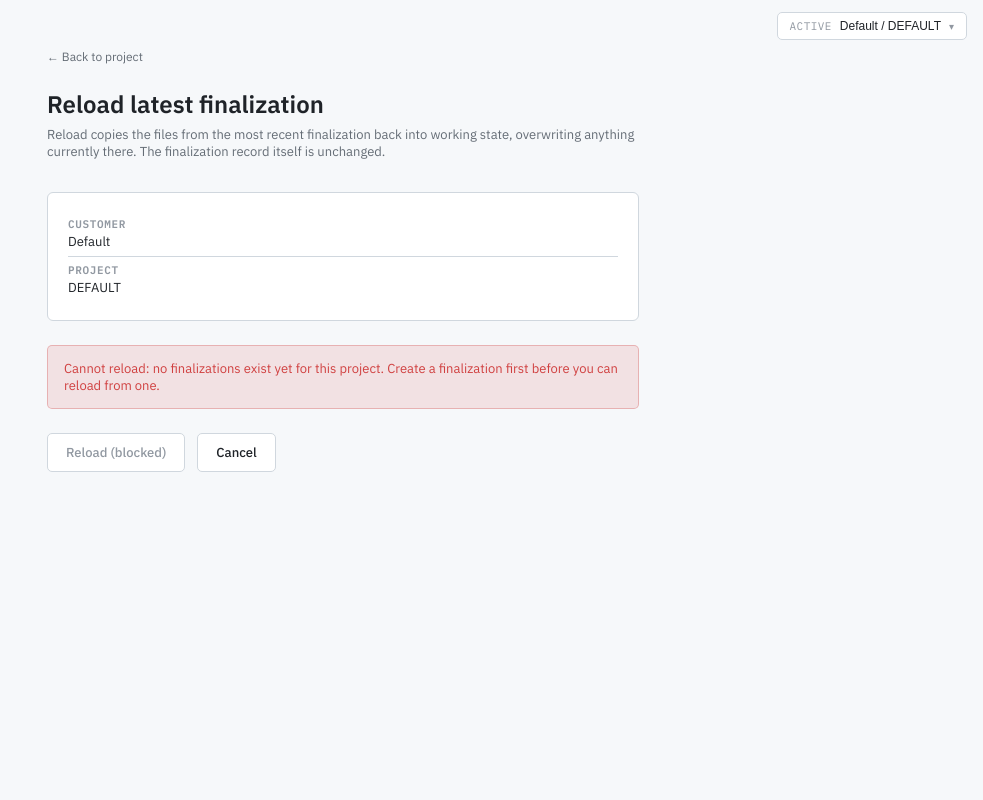
After one commit to mvorstman/cv-healthcheck, a Flask app: page /customers/default/projects/default/reload in a window 1280 px wide. The commit adds this page. Shown: the whole page, without its empty margins (297-1280 px from the left). Run offline with Flask 3, Linux system fonts and the light colour scheme; data comes from the database, SQL or seed files in the repository; tables that the repository leaves empty hold one stand-in row (values such as "Sample post"); parts of the project's set-up code (start-up, migrations or seed data) failed here and were passed over.

Commit message:
Phase 5 step 4: reload UI
GET /customers/<c>/projects/<p>/reload renders project_reload.html
with three branches:
  - No finalizations: blocked message ("Cannot reload: no
    finalizations exist yet. Create a finalization first."),
    disabled Reload button.
  - Latest finalization exists, working matches it: soft info
    message ("Working state currently matches finalization #N,
    so no data will be lost.") + Reload button.
  - Latest finalization exists, working differs from it: firm
    warning ("This will discard N modifications to working state
    since finalization #N") + list of modified subjects +
    Reload button labeled "Reload #N (discard working changes)".

The diff signal comes from diff_working_vs_latest in the step-1
module. Symmetric difference catches subjects added to or removed
from working since the finalization, plus content differences on
latest.json per subject.

POST calls reload_latest_finalization. On race (finalization rows
deleted between GET and POST) re-renders the blocked page with 400.
On success: flash "Reloaded finalization #N" + redirect to detail.

project_detail.html gets a "Reload latest" button next to
"Finalize" — only rendered when at least one finalization exists.

Smoke-tested manually:
  - GET on project with matching working+latest → 200 with soft warn
  - GET on project with differing working → 200 with firm warn +
    subject list
  - POST → 302 redirect, working overwritten with finalized files
  - GET on no-finalizations project → 200 with blocked message
  - POST on no-finalizations → 400 with blocked page re-rendered

Co-Authored-By: Claude Sonnet 4.6 <noreply@anthropic.com>

```diff
--- a/src/cvhealthcheck/web/routes/projects.py
+++ b/src/cvhealthcheck/web/routes/projects.py
@@ -375,6 +375,84 @@ def projects_finalize(customer_id: str, project_id: str):
     )
 
 
+@bp.route("/customers/<customer_id>/projects/<project_id>/reload", methods=["GET", "POST"])
+def projects_reload(customer_id: str, project_id: str):
+    from cvhealthcheck.db.finalizations import (
+        FinalizationError,
+        diff_working_vs_latest,
+        reload_latest_finalization,
+    )
+
+    db = get_db()
+    try:
+        customer = _fetch_customer(db, customer_id)
+        if customer is None:
+            return ("Customer not found.", 404)
+        project = _fetch_project(db, customer_id, project_id)
+        if project is None:
+            return ("Project not found.", 404)
+        latest_row = db.execute(
+            "SELECT MAX(finalization_number) FROM finalizations WHERE project_id = ?",
+            (project_id,),
+        ).fetchone()
+        latest_number = (
+            int(latest_row[0]) if latest_row and latest_row[0] is not None else 0
+        )
+        differing_subjects = (
+            diff_working_vs_latest(db, customer_id, project_id)
+            if latest_number > 0
+            else []
+        )
+    finally:
+        db.close()
+
+    blocked = latest_number == 0
+
+    if request.method == "POST":
+        if blocked:
+            return render_template(
+                "project_reload.html",
+                customer=customer,
+                project=project,
+                latest_number=latest_number,
+                differing_subjects=differing_subjects,
+                blocked=True,
+            ), 400
+        db = get_db()
+        try:
+            try:
+                n = reload_latest_finalization(db, customer_id, project_id)
+            except FinalizationError as exc:
+                return render_template(
+                    "project_reload.html",
+                    customer=customer,
+                    project=project,
+                    latest_number=latest_number,
+                    differing_subjects=differing_subjects,
+                    blocked=True,
+                    error=str(exc),
+                ), 400
+        finally:
+            db.close()
+        flash(f"Reloaded finalization #{n}.", "success")
+        return redirect(
+            url_for(
+                "main.projects_detail",
+                customer_id=customer_id,
+                project_id=project_id,
+            )
+        )
+
+    return render_template(
+        "project_reload.html",
+        customer=customer,
+        project=project,
+        latest_number=latest_number,
+        differing_subjects=differing_subjects,
+        blocked=blocked,
+    )
+
+
 @bp.route("/customers/<customer_id>/projects/<project_id>/delete", methods=["GET", "POST"])
 def projects_delete(customer_id: str, project_id: str):
     from cvhealthcheck.web.active_project import (
--- a/src/cvhealthcheck/web/templates/project_detail.html
+++ b/src/cvhealthcheck/web/templates/project_detail.html
@@ -220,6 +220,9 @@
         </form>
       {% endif %}
       <a class="cust-btn" href="{{ url_for('main.projects_finalize', customer_id=customer.customer_id, project_id=project.project_id) }}">Finalize</a>
+      {% if finalizations %}
+        <a class="cust-btn cust-btn-link" href="{{ url_for('main.projects_reload', customer_id=customer.customer_id, project_id=project.project_id) }}">Reload latest</a>
+      {% endif %}
       <a class="cust-btn cust-btn-link" href="{{ url_for('main.projects_edit', customer_id=customer.customer_id, project_id=project.project_id) }}">Edit</a>
       <a class="cust-btn cust-btn-danger" href="{{ url_for('main.projects_delete', customer_id=customer.customer_id, project_id=project.project_id) }}">Delete</a>
     </div>
--- /dev/null
+++ b/src/cvhealthcheck/web/templates/project_reload.html
@@ -0,0 +1,216 @@
+<!DOCTYPE html>
+<html lang="en">
+<head>
+  <meta charset="utf-8">
+  <meta name="viewport" content="width=device-width, initial-scale=1">
+  <title>Reload finalization — Quick HC</title>
+  <link rel="preconnect" href="https://fonts.googleapis.com">
+  <link rel="preconnect" href="https://fonts.gstatic.com" crossorigin>
+  <link href="https://fonts.googleapis.com/css2?family=IBM+Plex+Mono:wght@400;600&family=IBM+Plex+Sans:wght@300;400;500;600&display=swap" rel="stylesheet">
+  <link rel="stylesheet" href="{{ url_for('static', filename='quick_hc.css') }}">
+  <script>
+    (function () {
+      var theme = localStorage.getItem('quickhc-theme-v1');
+      if (theme === 'dark' || theme === 'light') {
+        document.documentElement.dataset.theme = theme;
+      } else if (window.matchMedia('(prefers-color-scheme: dark)').matches) {
+        document.documentElement.dataset.theme = 'dark';
+      } else {
+        document.documentElement.dataset.theme = 'light';
+      }
+    })();
+  </script>
+  <style>
+    html, body { overflow: auto; }
+    .cust-page {
+      max-width: 640px;
+      margin: 0 auto;
+      padding: 48px 24px 64px;
+      font-family: var(--font);
+      color: var(--text-1);
+    }
+    .cust-back {
+      display: inline-block;
+      font-size: 12px;
+      color: var(--text-2);
+      text-decoration: none;
+      margin-bottom: 24px;
+    }
+    .cust-back:hover { color: var(--accent); }
+    .cust-title {
+      font-size: 24px;
+      font-weight: 600;
+      margin-bottom: 6px;
+    }
+    .cust-lede {
+      font-size: 13px;
+      color: var(--text-2);
+      margin-bottom: 32px;
+    }
+    .cust-card {
+      border: 1px solid var(--border);
+      border-radius: 6px;
+      padding: 18px 20px;
+      background: var(--bg-panel);
+      margin-bottom: 24px;
+    }
+    .cust-card-row { padding: 6px 0; font-size: 13px; }
+    .cust-card-row + .cust-card-row { border-top: 1px solid var(--border); }
+    .cust-card-label {
+      font-size: 11px;
+      font-weight: 600;
+      letter-spacing: 0.06em;
+      text-transform: uppercase;
+      color: var(--text-3);
+      font-family: var(--mono);
+      display: block;
+      margin-bottom: 2px;
+    }
+    .cust-subject-list {
+      list-style: none;
+      padding: 0;
+      margin: 0;
+    }
+    .cust-subject-list li {
+      font-family: var(--mono);
+      font-size: 12px;
+      padding: 2px 0;
+    }
+    .cust-warn-soft {
+      padding: 12px 14px;
+      border-radius: 5px;
+      margin-bottom: 24px;
+      font-size: 13px;
+      background: rgba(80, 150, 220, 0.08);
+      color: var(--text-2);
+      border: 1px solid rgba(80, 150, 220, 0.25);
+    }
+    .cust-warn-firm {
+      padding: 14px 16px;
+      border-radius: 5px;
+      margin-bottom: 24px;
+      font-size: 13px;
+      background: rgba(220, 160, 30, 0.12);
+      color: #a05a00;
+      border: 1px solid rgba(220, 160, 30, 0.3);
+    }
+    .cust-warn-firm strong { display: block; margin-bottom: 6px; }
+    .cust-block-msg {
+      padding: 14px 16px;
+      border-radius: 5px;
+      margin-bottom: 24px;
+      font-size: 13px;
+      background: rgba(208, 64, 64, 0.12);
+      color: #d04040;
+      border: 1px solid rgba(208, 64, 64, 0.3);
+    }
+    .cust-actions { display: flex; gap: 12px; }
+    .cust-btn {
+      border: none;
+      border-radius: 5px;
+      padding: 10px 18px;
+      font-family: var(--font);
+      font-size: 13px;
+      font-weight: 500;
+      cursor: pointer;
+      text-decoration: none;
+      display: inline-block;
+    }
+    .cust-btn-primary { background: var(--accent); color: white; }
+    .cust-btn-primary:hover { filter: brightness(1.1); }
+    .cust-btn-disabled {
+      background: var(--bg-panel);
+      color: var(--text-3);
+      border: 1px solid var(--border);
+      cursor: not-allowed;
+    }
+    .cust-btn-cancel {
+      background: var(--bg-panel);
+      color: var(--text-1);
+      border: 1px solid var(--border);
+    }
+    .cust-btn-cancel:hover { border-color: var(--accent); color: var(--accent); }
+  </style>
+</head>
+<body>
+
+{% include "partials/active_project_selector.html" %}
+
+<div class="cust-page">
+  <a class="cust-back" href="{{ url_for('main.projects_detail', customer_id=customer.customer_id, project_id=project.project_id) }}">← Back to project</a>
+
+  <div class="cust-title">Reload latest finalization</div>
+  <p class="cust-lede">
+    Reload copies the files from the most recent finalization back into
+    working state, overwriting anything currently there. The finalization
+    record itself is unchanged.
+  </p>
+
+  <div class="cust-card">
+    <div class="cust-card-row">
+      <span class="cust-card-label">Customer</span>
+      {{ customer.customer_name }}
+    </div>
+    <div class="cust-card-row">
+      <span class="cust-card-label">Project</span>
+      {{ project.project_number }}
+    </div>
+    {% if not blocked %}
+      <div class="cust-card-row">
+        <span class="cust-card-label">Will reload</span>
+        Finalization <code>#{{ latest_number }}</code>
+      </div>
+    {% endif %}
+    {% if differing_subjects %}
+      <div class="cust-card-row">
+        <span class="cust-card-label">Subjects modified in working since #{{ latest_number }} ({{ differing_subjects|length }})</span>
+        <ul class="cust-subject-list">
+          {% for s in differing_subjects %}
+            <li>{{ s }}</li>
+          {% endfor %}
+        </ul>
+      </div>
+    {% endif %}
+  </div>
+
+  {% if blocked %}
+    <div class="cust-block-msg">
+      Cannot reload: no finalizations exist yet for this project.
+      Create a finalization first before you can reload from one.
+      {% if error %} <br><br>{{ error }}{% endif %}
+    </div>
+    <div class="cust-actions">
+      <button type="button" class="cust-btn cust-btn-disabled" disabled>Reload (blocked)</button>
+      <a class="cust-btn cust-btn-cancel" href="{{ url_for('main.projects_detail', customer_id=customer.customer_id, project_id=project.project_id) }}">Cancel</a>
+    </div>
+  {% elif differing_subjects %}
+    <div class="cust-warn-firm">
+      <strong>This will discard {{ differing_subjects|length }} modification{% if differing_subjects|length != 1 %}s{% endif %} to working state since finalization #{{ latest_number }}.</strong>
+      The listed subjects will be reverted to the finalization-time state.
+      This action cannot be undone (other than by collecting the modified
+      data again).
+    </div>
+    <form method="post"
+          action="{{ url_for('main.projects_reload', customer_id=customer.customer_id, project_id=project.project_id) }}">
+      <div class="cust-actions">
+        <button type="submit" class="cust-btn cust-btn-primary">Reload #{{ latest_number }} (discard working changes)</button>
+        <a class="cust-btn cust-btn-cancel" href="{{ url_for('main.projects_detail', customer_id=customer.customer_id, project_id=project.project_id) }}">Cancel</a>
+      </div>
+    </form>
+  {% else %}
+    <div class="cust-warn-soft">
+      Working state currently matches finalization #{{ latest_number }},
+      so no data will be lost.
+    </div>
+    <form method="post"
+          action="{{ url_for('main.projects_reload', customer_id=customer.customer_id, project_id=project.project_id) }}">
+      <div class="cust-actions">
+        <button type="submit" class="cust-btn cust-btn-primary">Reload #{{ latest_number }}</button>
+        <a class="cust-btn cust-btn-cancel" href="{{ url_for('main.projects_detail', customer_id=customer.customer_id, project_id=project.project_id) }}">Cancel</a>
+      </div>
+    </form>
+  {% endif %}
+</div>
+
+</body>
+</html>
```
